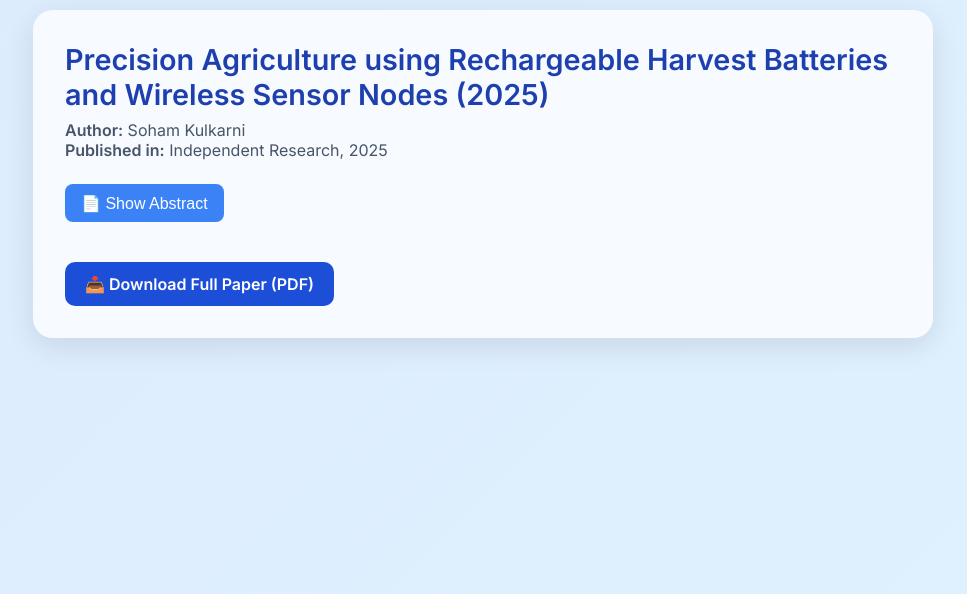
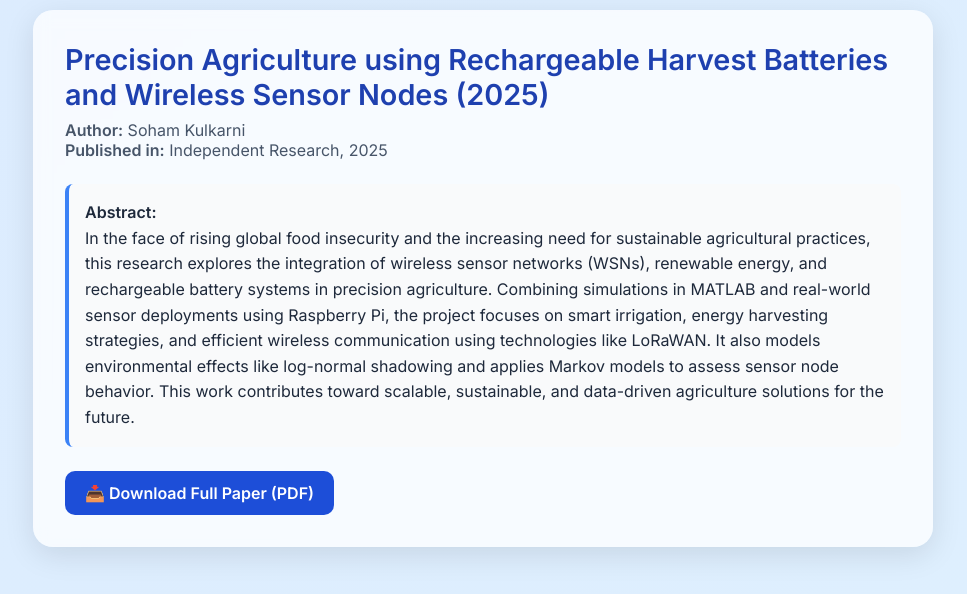
Before and after one commit to Sohamk-2/Research-Papers, a plain HTML site: page index.html in a window 1280 px wide. Shown: the part 150-744 px from the top of the page, without its empty margins (157-1124 px from the left). Drawn offline with nearby package versions, Linux system fonts and the light colour scheme.

Commit message:
Update index.html

```diff
--- a/index.html
+++ b/index.html
@@ -54,31 +54,10 @@
     .paper-meta {
       font-size: 1rem;
       color: #475569;
-      margin-bottom: 1rem;
-    }
-
-    .abstract-section {
-      margin-top: 1.5rem;
-    }
-
-    .abstract-toggle {
-      background-color: #3b82f6;
-      color: #fff;
-      border: none;
-      padding: 0.6rem 1rem;
-      border-radius: 8px;
-      cursor: pointer;
-      font-size: 1rem;
-      margin-bottom: 1rem;
-      transition: background-color 0.3s ease;
-    }
-
-    .abstract-toggle:hover {
-      background-color: #2563eb;
+      margin-bottom: 1.5rem;
     }
 
     .abstract-content {
-      display: none;
       font-size: 1rem;
       line-height: 1.6;
       color: #1e293b;
@@ -86,11 +65,11 @@
       padding: 1rem;
       border-left: 4px solid #3b82f6;
       border-radius: 8px;
+      margin-bottom: 1.5rem;
     }
 
     .pdf-button {
       display: inline-block;
-      margin-top: 1.5rem;
       padding: 0.75rem 1.25rem;
       background: #1d4ed8;
       color: white;
@@ -108,7 +87,7 @@
       .paper-title {
         font-size: 1.5rem;
       }
-      .abstract-toggle, .pdf-button {
+      .pdf-button {
         width: 100%;
         text-align: center;
       }
@@ -126,29 +105,13 @@
       <strong>Published in:</strong> Independent Research, 2025
     </div>
 
-    <div class="abstract-section">
-      <button class="abstract-toggle" onclick="toggleAbstract()">📄 Show Abstract</button>
-      <div class="abstract-content" id="abstract">
-        In the face of rising global food insecurity and the increasing need for sustainable agricultural practices, this research explores the integration of wireless sensor networks (WSNs), renewable energy, and rechargeable battery systems in precision agriculture. Combining simulations in MATLAB and real-world sensor deployments using Raspberry Pi, the project focuses on smart irrigation, energy harvesting strategies, and efficient wireless communication using technologies like LoRaWAN. It also models environmental effects like log-normal shadowing and applies Markov models to assess sensor node behavior. This work contributes toward scalable, sustainable, and data-driven agriculture solutions for the future.
-      </div>
+    <div class="abstract-content">
+      <strong>Abstract:</strong><br>
+      In the face of rising global food insecurity and the increasing need for sustainable agricultural practices, this research explores the integration of wireless sensor networks (WSNs), renewable energy, and rechargeable battery systems in precision agriculture. Combining simulations in MATLAB and real-world sensor deployments using Raspberry Pi, the project focuses on smart irrigation, energy harvesting strategies, and efficient wireless communication using technologies like LoRaWAN. It also models environmental effects like log-normal shadowing and applies Markov models to assess sensor node behavior. This work contributes toward scalable, sustainable, and data-driven agriculture solutions for the future.
     </div>
 
-    <a class="pdf-button" href="Precision_Agriculture_Paper.pdf" target="_blank">📥 Download Full Paper (PDF)</a>
+    <a class="pdf-button" href="PrecisionAgriculture.pdf" target="_blank">📥 Download Full Paper (PDF)</a>
   </div>
-
-  <script>
-    function toggleAbstract() {
-      const abs = document.getElementById('abstract');
-      const btn = document.querySelector('.abstract-toggle');
-      if (abs.style.display === 'block') {
-        abs.style.display = 'none';
-        btn.textContent = '📄 Show Abstract';
-      } else {
-        abs.style.display = 'block';
-        btn.textContent = '📄 Hide Abstract';
-      }
-    }
-  </script>
 
 </body>
 </html>
```
